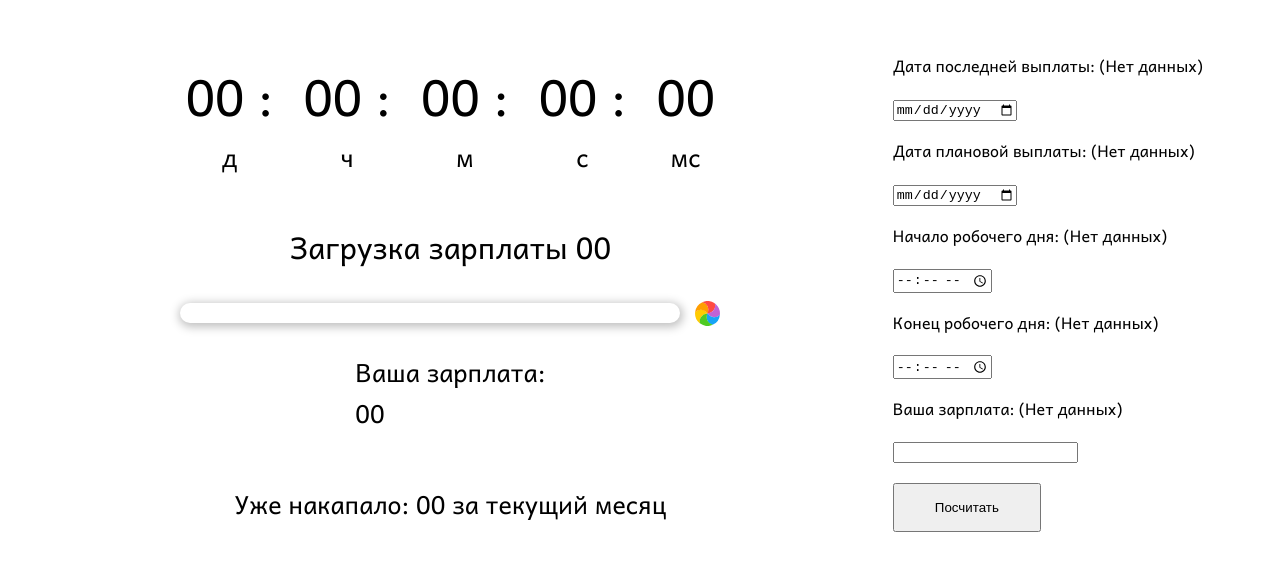
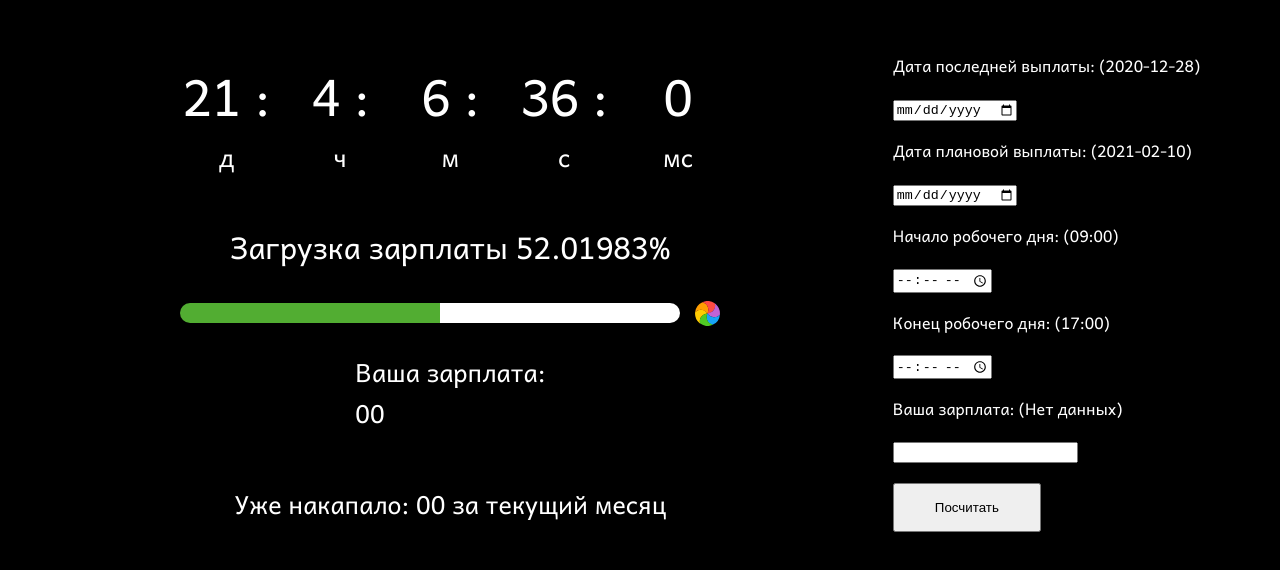
Before and after one commit to ShkrabovLeonid/time_to_pay, a plain HTML site: page index.html in a window 1280 px wide. Shown: the part 114-684 px from the top of the page. Drawn offline with Linux system fonts and the light colour scheme.

Commit message:
Add files via upload

```diff
--- a/css/style.css
+++ b/css/style.css
@@ -49,6 +49,8 @@ body {
 .milTime {
     font-size: 50px;
     margin: 0;
+    min-width: 80px;
+    text-align: center;
 }
 
 .dayText,
--- a/js/script.js
+++ b/js/script.js
@@ -1,4 +1,4 @@
-'use strict';
+"use strict";
 
 // buttonCalk
 
@@ -6,6 +6,15 @@
 const rightBlock = document.querySelector("body > main > div > div.rightBlock");
 
     rightBlock.querySelector("#buttonCalculPay").addEventListener('click', () => {
+        fieldValidation();
+});
+    rightBlock.querySelector("#inputCalculPay").addEventListener('keydown', (e) => {
+        if (13 == e.keyCode) {
+            fieldValidation();
+        }
+    });
+
+function fieldValidation() {
     if (rightBlock.querySelector("#inputLastPaymentDate").value) {
         document.cookie = `lastPaymentDate=${rightBlock.querySelector("#inputLastPaymentDate").value}; path=/`;
         rightBlock.querySelector(".lastPaymentDate").innerHTML = getCookie('lastPaymentDate');
@@ -28,7 +37,8 @@ const rightBlock = document.querySelector("body > main > div > div.rightBlock");
     }
     time();
     calculateSalary();
-});
+}
+
 
 
 
@@ -39,66 +49,86 @@ function time() {
     rightBlock.querySelector(".endWorkingDay").innerHTML = getCookie('endWorkingDay');
     rightBlock.querySelector(".calculPay").innerHTML = getCookie('pay');
     if (getCookie('lastPaymentDate') == undefined) {
-        rightBlock.querySelector(".lastPaymentDate").innerHTML = 'Нет данных';
+        document.cookie = `lastPaymentDate=2020-12-28; path=/`;
+        // rightBlock.querySelector(".lastPaymentDate").innerHTML = 'Нет данных';
     }
     if (getCookie('planPaymentDate') == undefined) {
-        rightBlock.querySelector(".planPaymentDate").innerHTML = 'Нет данных';
+        document.cookie = `planPaymentDate=2021-02-10; path=/`;
+        // rightBlock.querySelector(".planPaymentDate").innerHTML = 'Нет данных';
     }
     if (getCookie('startWorkingDay') == undefined) {
-        rightBlock.querySelector(".startWorkingDay").innerHTML = 'Нет данных';
+        document.cookie = `startWorkingDay=09:00; path=/`;
+        // rightBlock.querySelector(".startWorkingDay").innerHTML = 'Нет данных';
     }
     if (getCookie('endWorkingDay') == undefined) {
-        rightBlock.querySelector(".endWorkingDay").innerHTML = 'Нет данных';
+        document.cookie = `endWorkingDay=17:00; path=/`;
+        // rightBlock.querySelector(".endWorkingDay").innerHTML = 'Нет данных';
     }
     if (getCookie('pay') == undefined) {
         rightBlock.querySelector(".calculPay").innerHTML = 'Нет данных';
     }
 
-    let payday = new Date(`${getCookie('lastPaymentDate')}T15:00:00`) / 1000,
-    timeend = new Date(`${getCookie('planPaymentDate')}T15:00:00`);
+    let funSplitData = function (stringData) {
+        let arr = stringData.split(/[- :]/),
+        data = new Date(arr[0], arr[1]-1, arr[2], arr[3], arr[4], arr[5]);
+        return data;
+    };
+
+    let payday = funSplitData(`${getCookie('lastPaymentDate')} 12:00:00`) / 1000,
+    timeend = funSplitData(`${getCookie('planPaymentDate')} 15:00:00`);
+
     // Для задания даты с точностью до времени укажите дату в формате:
     // timeend= new Date(ГОД, МЕСЯЦ-1, ДЕНЬ, ЧАСЫ-1, МИНУТЫ);
     let daysBS = (timeend / 1000) - payday;
     let today = new Date();
     today = Math.floor((timeend - today));
-
     if (today) {
-
 
     // payrollLoading
     let payrollLoading = 100 - (100 / (daysBS / (today / 1000)));
-    if (payrollLoading > 100) {
+    if (payrollLoading < 0 || payrollLoading === Infinity || payrollLoading >= 100) {
         payrollLoading = 'Error !!!';
         document.querySelector(".loader").style.display = 'none';
-        document.querySelector(".textPayDay > span").style.opacity = '' + getRandomInt(2) + '';
+        document.querySelector(".textPayDay > span").style.opacity = getRandomInt(2);
     } else {
+        document.querySelector(".textPayDay > span").style.opacity = '1';
         payrollLoading = payrollLoading.toFixed(5) + '%';
+        document.querySelector(".loader").style.display = 'flex';
     }
     // END payrollLoading
 
     let tmil = today % 60;
     today = Math.floor(today / 1000);
-    if (tmil < 10 && tmil >= 0) {
+    if (tmil < 10 && tmil >= 0 & tmil < 0) {
         tmil = '0' + tmil;
     }
     let tsec = today % 60;
     today = Math.floor(today / 60);
-    if (tsec < 10 && tsec >= 0) {
+    if (tsec < 10 && tsec >= 0 && tsec < 0) {
         tsec = '0' + tsec;
     }
     let tmin = today % 60;
     today = Math.floor(today / 60);
-    if (tmin < 10 && tmin >= 0) {
+    if (tmin < 10 && tmin >= 0 && tmin < 0) {
         tmin = '0' + tmin;
     }
     let thour = today % 24;
     today = Math.floor(today / 24);
-    if (thour < 10 && thour >= 0) {
+    if (thour < 10 && thour >= 0 && thour < 0) {
         thour = '0' + thour;
     }
 
     document.querySelector(".blockLoader").style.background = `linear-gradient(to right, #52ad32 ${payrollLoading}, white ${payrollLoading})`;
     const time = document.getElementById('time');
+
+    if (tsec < 0) {
+        today += 1;
+        thour += 1;
+        tsec += 1;
+    }
+    if (tmin < 0) {
+        tmin += 1;
+    }
 
     time.querySelector(".dayTime").innerHTML = `${today} :`;
     time.querySelector(".hourTime").innerHTML = `${thour} :`;
@@ -106,7 +136,6 @@ function time() {
     time.querySelector(".secTime").innerHTML = `${tsec} :`;
     time.querySelector(".milTime").innerHTML = tmil;
     time.querySelector(".textPayDay > span").innerHTML = payrollLoading;
-}
 
     for (let i = 0; i < document.querySelector("#time").children.length; i++) {
         const timeBlock = document.querySelector("#time").children[i];
@@ -115,15 +144,22 @@ function time() {
                 case today >= 15:
                     document.querySelector("body").style.backgroundColor = 'black';
                     document.querySelector("body").classList.add('white');
+                    document.querySelector("body").classList.remove('black');
+                    document.querySelector("body").classList.remove('red');
                     break;
-                case today < 15 && today >= 0:
+                case today < 15 && today >= 0 && tsec > 0:
                     document.querySelector("body").style.backgroundColor = 'white';
                     document.querySelector("body").classList.add('black');
+                    document.querySelector("body").classList.remove('white');
+                    document.querySelector("body").classList.remove('red');
                     break;
-                case today < 0:
+                case today <= 0 && tsec < 0:
                     document.querySelector("body").style.backgroundColor = 'red';
                     document.querySelector("body").classList.add('red');
+                    document.querySelector("body").classList.remove('white');
+                    document.querySelector("body").classList.remove('black');
                     break;
+            }
         }
     }
 }
@@ -138,6 +174,10 @@ let intervalTime = setInterval(time, 100);
 function calculateSalary() {
     const holidays = [
         [12, 25], // Католическое Рождество
+        [12, 30], [12, 31], // Выходные в компании
+        [1, 1], // Новый год
+        [1, 4], [1, 5], [1, 6], // Выходные в компании
+        [1, 7], // Старый новый год
 
     ];
 
@@ -180,6 +220,9 @@ function calculateSalary() {
         let earnADay = (earnedForDays - earnedForOneDay) + workingHoursHavePassed;
         totalEarned = earnADay;
         window.setTimeout("calculateSalary()", 100);
+    } else if (hour < parseInt(getCookie('startWorkingDay'))){
+        totalEarned = earnedForDays - earnedForOneDay;
+        window.setTimeout("calculateSalary()", 10000);
     } else {
         totalEarned = earnedForDays;
         window.setTimeout("calculateSalary()", 10000);
```
Also changed, not shown: index.html (line endings or trailing spaces). Lines whose indentation alone changed are shown as unchanged.
